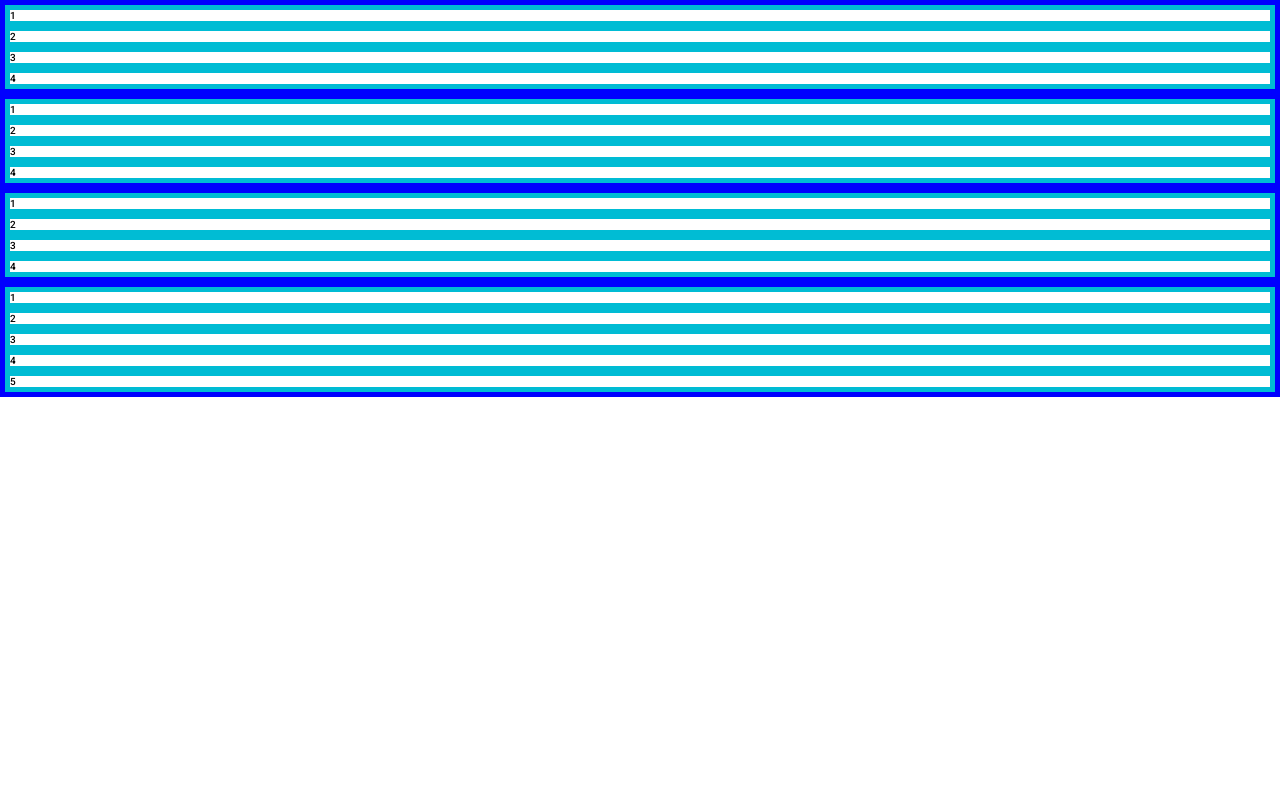
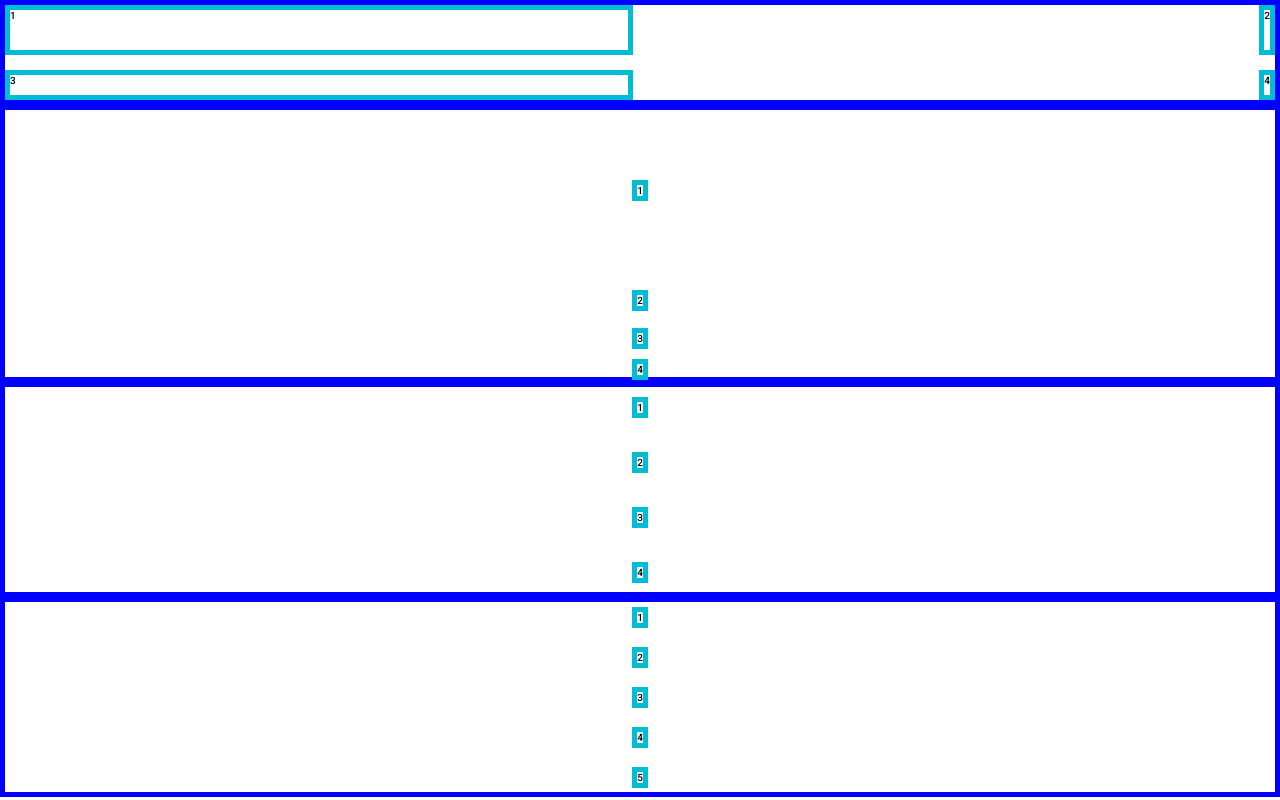
Before and after one commit to JulioEPV/Elisa, a plain HTML site: page index.html in a window 1280 px wide. Drawn offline with Linux system fonts and the light colour scheme.

Commit message:
Creación de la grilla

```diff
--- a/index.html
+++ b/index.html
@@ -13,9 +13,9 @@
 <body>
     <section class="contenedor-nav">
         <div class="item-nav">1</div>
-        <div class="item-nav">2</div>
+        <div class="item-nav item-nav-2">2</div>
         <div class="item-nav">3</div>
-        <div class="item-nav">4</div>
+        <div class="item-nav item-nav-4">4</div>
     </section>
 
     <section class="contenedor-info">
--- a/style.css
+++ b/style.css
@@ -25,6 +25,11 @@ body {
 
 .contenedor-nav {
     border: 5px solid blue;
+
+    display: grid;
+    grid-template-columns: 1fr 1fr;
+    grid-template-rows: 5rem 3rem;
+    gap: 1.5rem;
 }
 
 .item-nav {
@@ -33,6 +38,12 @@ body {
 
 .contenedor-info {
     border: 5px solid blue;
+
+    display: grid;
+    grid-template-columns: 1fr;
+    grid-template-rows:16rem 3rem 1.6rem 1.6rem;
+    gap: 1.5rem;
+    place-items: center;
 }
 
 .item-info {
@@ -41,6 +52,12 @@ body {
 
 .contenedor-boton {
     border: 5px solid blue;
+
+    display: grid;
+    grid-template-columns: 1fr;
+    grid-template-rows: 4rem 4rem 4rem 4rem ;
+    gap: 1.5rem;
+    place-items: center;
 }
 
 .item-boton {
@@ -49,8 +66,20 @@ body {
 
 .contenedor-footer {
     border: 5px solid blue;
+
+    display: grid;
+    grid-template-columns: 1fr;
+    grid-template-rows: 3rem 3rem 3rem 3rem 3rem;
+    gap: 1rem;
+    place-items: center;
 }
 
 .item-footer {
     border: 5px solid #00bcd4;
+
+
 }
+
+.item-nav-2, .item-nav-4 {
+    justify-self: right;
+}
```
